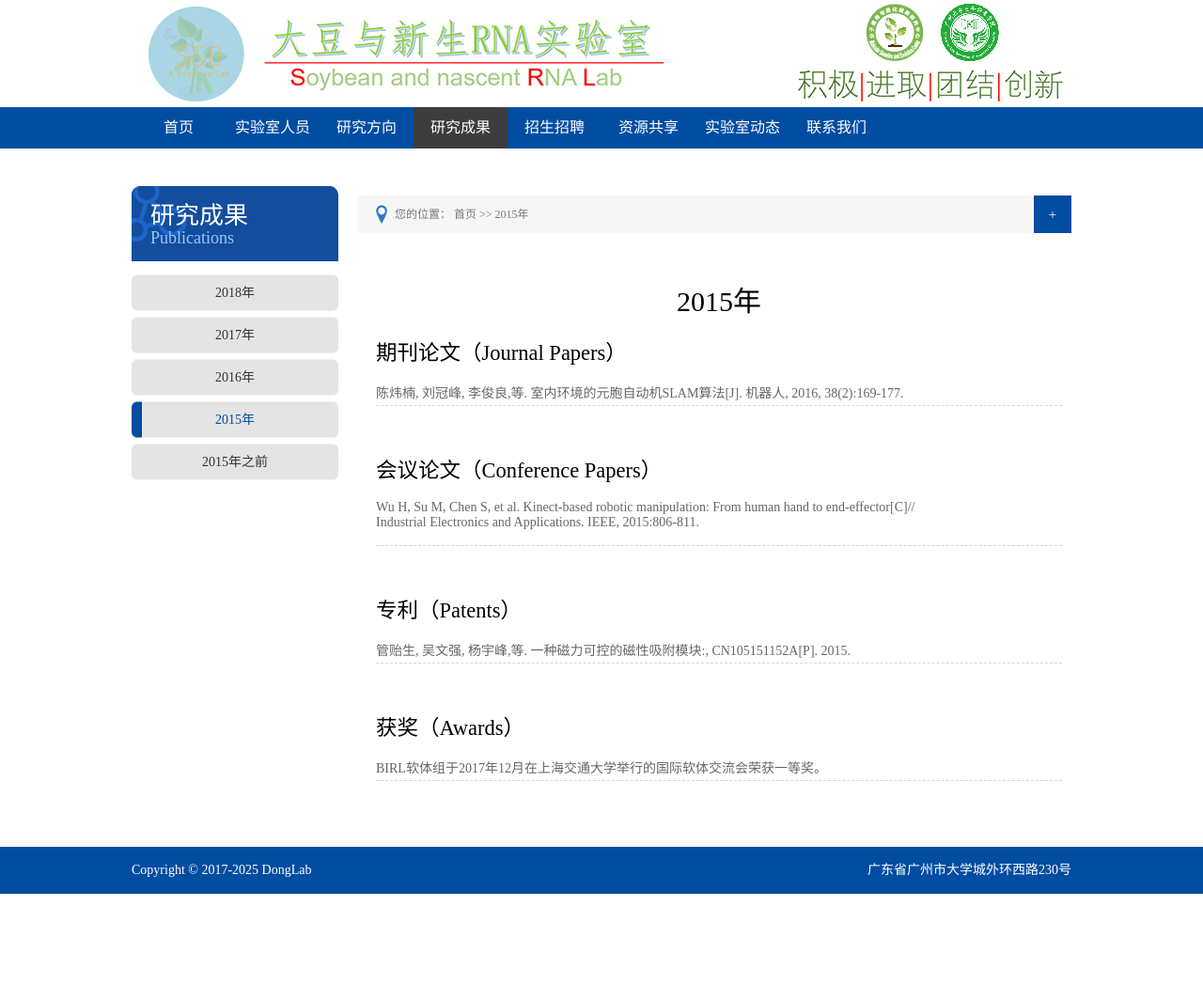
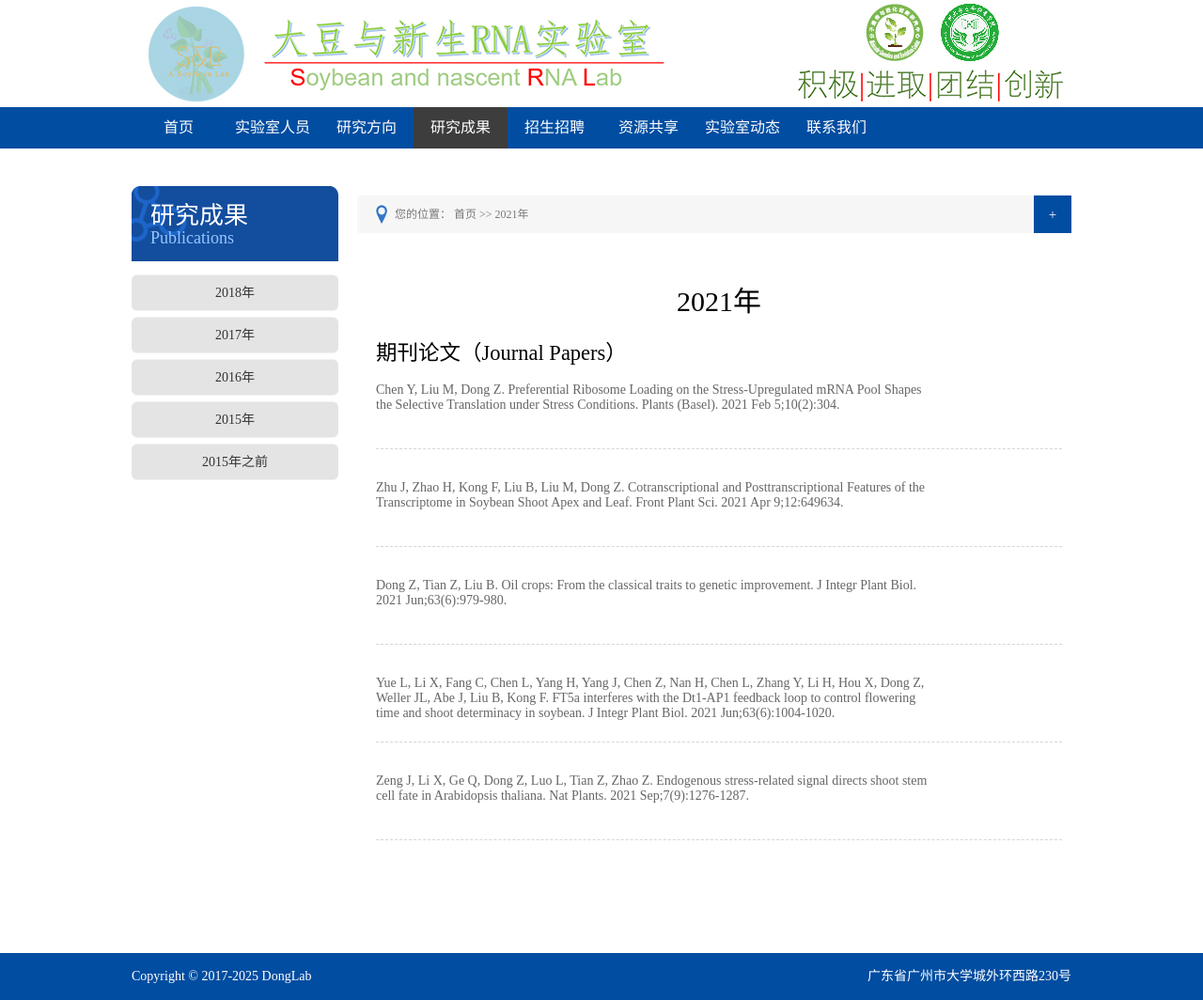
Before and after one commit to zhanweimin2021/zhanweimin2021.github.io, a Jekyll site: the page built from pages/2015.html, in a window 1280 px wide. Shown: the whole page at 94% size. Built offline with Jekyll 4.4.1, drawn with Linux system fonts in a browser that asks for light colours; before the commit the page ends 951 px from its top, so only the background shows below that.

Commit message:
Update 2021.html

```diff
--- a/pages/2015.html
+++ b/pages/2015.html
@@ -1,46 +1,38 @@
 ---
 layout: pages
-permalink: /2015/
+permalink: /2021/
 category: publications
 category-en: Publications
 category-cn: 研究成果
-type: 2015年
-title: 2015年
-keywords: 2015年
-description: 2015年
+type: 2021年
+title: 2021年
+keywords: 2021年
+description: 2021年
 ---
 <div class="n_list">
   <div class="n_list_c">
     <div class="n_right_bottom">
-      <h1 align="center">2015年</h1>
+      <h1 align="center">2021年</h1>
       <br>
       <h2>期刊论文（Journal Papers）</h2>
       <ul>
-        <li>
-          <div class="n_temp_r_b1"><h4><a href="http://xueshu.baidu.com/s?wd=%E5%AE%A4%E5%86%85%E7%8E%AF%E5%A2%83%E7%9A%84%E5%85%83%E8%83%9E%E8%87%AA%E5%8A%A8%E6%9C%BASLAM+%E7%AE%97%E6%B3%95&tn=SE_baiduxueshu_c1gjeupa&cl=3&ie=utf-8&bs=paperuri%3A%28198668fdb08fad3c2a396b67eadc8cb3%29&f=8&rsv_bp=1&rsv_sug2=1&sc_f_para=sc_tasktype%3D%7BfirstSimpleSearch%7D&rsv_n=2" target="_blank">陈炜楠, 刘冠峰, 李俊良,等. 室内环境的元胞自动机SLAM算法[J]. 机器人, 2016, 38(2):169-177.</a></h4></div>
+        <li style="height:70px;margin-bottom: 15px;"">
+          <div class="n_temp_r_b1"><h4><a href="https://academic.oup.com/jxb/article/71/4/1574/5628916?login=false" target="_blank">Chen Y, Liu M, Dong Z. Preferential Ribosome Loading on the Stress-Upregulated mRNA Pool Shapes the Selective Translation under Stress Conditions. Plants (Basel). 2021 Feb 5;10(2):304.</a></h4></div>
+        </li>
+        <li style="height:70px;margin-bottom: 15px;"">
+          <div class="n_temp_r_b1"><h4><a href="https://pmc.ncbi.nlm.nih.gov/articles/PMC8063115/" target="_blank">Zhu J, Zhao H, Kong F, Liu B, Liu M, Dong Z. Cotranscriptional and Posttranscriptional Features of the Transcriptome in Soybean Shoot Apex and Leaf. Front Plant Sci. 2021 Apr 9;12:649634.</a></h4></div>
+        </li>
+        <li style="height:70px;margin-bottom: 15px;"">
+          <div class="n_temp_r_b1"><h4><a href="https://onlinelibrary.wiley.com/doi/10.1111/jipb.13106" target="_blank">Dong Z, Tian Z, Liu B. Oil crops: From the classical traits to genetic improvement. J Integr Plant Biol. 2021 Jun;63(6):979-980.</a></h4></div>
+        </li>
+        <li style="height:70px;margin-bottom: 15px;"">
+          <div class="n_temp_r_b1"><h4><a href="https://onlinelibrary.wiley.com/doi/10.1111/jipb.13070" target="_blank">Yue L, Li X, Fang C, Chen L, Yang H, Yang J, Chen Z, Nan H, Chen L, Zhang Y, Li H, Hou X, Dong Z, Weller JL, Abe J, Liu B, Kong F. FT5a interferes with the Dt1-AP1 feedback loop to control flowering time and shoot determinacy in soybean. J Integr Plant Biol. 2021 Jun;63(6):1004-1020.</a></h4></div>
+        </li>
+        <li style="height:70px;margin-bottom: 15px;"">
+          <div class="n_temp_r_b1"><h4><a href="https://www.nature.com/articles/s41477-021-00985-z" target="_blank">Zeng J, Li X, Ge Q, Dong Z, Luo L, Tian Z, Zhao Z. Endogenous stress-related signal directs shoot stem cell fate in Arabidopsis thaliana. Nat Plants. 2021 Sep;7(9):1276-1287.</a></h4></div>
         </li>
       </ul>
       <div style="margin-top:50px"></div>
-      <h2>会议论文（Conference Papers）</h2>
-      <ul>
-        <li style="height:48px;">
-          <div class="n_temp_r_b1"><h4><a href="http://xueshu.baidu.com/s?wd=Kinect-based+Robotic+Manipulation%3A+From+Human+Hand+to+End-effector&tn=SE_baiduxueshu_c1gjeupa&cl=3&ie=utf-8&bs=%E5%AE%A4%E5%86%85%E7%8E%AF%E5%A2%83%E7%9A%84%E5%85%83%E8%83%9E%E8%87%AA%E5%8A%A8%E6%9C%BASLAM+%E7%AE%97%E6%B3%95&f=8&rsv_bp=1&rsv_sug2=1&sc_f_para=sc_tasktype%3D%7BfirstSimpleSearch%7D&rsv_n=2" target="_blank">Wu H, Su M, Chen S, et al. Kinect-based robotic manipulation: From human hand to end-effector[C]// Industrial Electronics and Applications. IEEE, 2015:806-811.</a></h4></div>
-        </li>
-      </ul>
-      <div style="margin-top:50px"></div>
-      <h2>专利（Patents）</h2>
-      <ul>
-        <li>
-          <div class="n_temp_r_b1"><h4><a href="http://xueshu.baidu.com/s?wd=paperuri%3A%28198668fdb08fad3c2a396b67eadc8cb3%29&filter=sc_long_sign&sc_ks_para=q%3D%E4%B8%80%E7%A7%8D%E7%A3%81%E5%8A%9B%E5%8F%AF%E6%8E%A7%E7%9A%84%E7%A3%81%E6%80%A7%E5%90%B8%E9%99%84%E6%A8%A1%E5%9D%97&sc_us=12407931050397668981&tn=SE_baiduxueshu_c1gjeupa&ie=utf-8" target="_blank">管贻生, 吴文强, 杨宇峰,等. 一种磁力可控的磁性吸附模块:, CN105151152A[P]. 2015.</a></h4></div>
-        </li>
-      </ul>
-      <div style="margin-top:50px"></div>
-      <h2>获奖（Awards）</h2>
-      <ul>
-        <li>
-          <div class="n_temp_r_b1"><h4>BIRL软体组于2017年12月在上海交通大学举行的国际软体交流会荣获一等奖。</h4></div>
-        </li>
-      </ul>
     </div>
   </div>
 </div>
```
